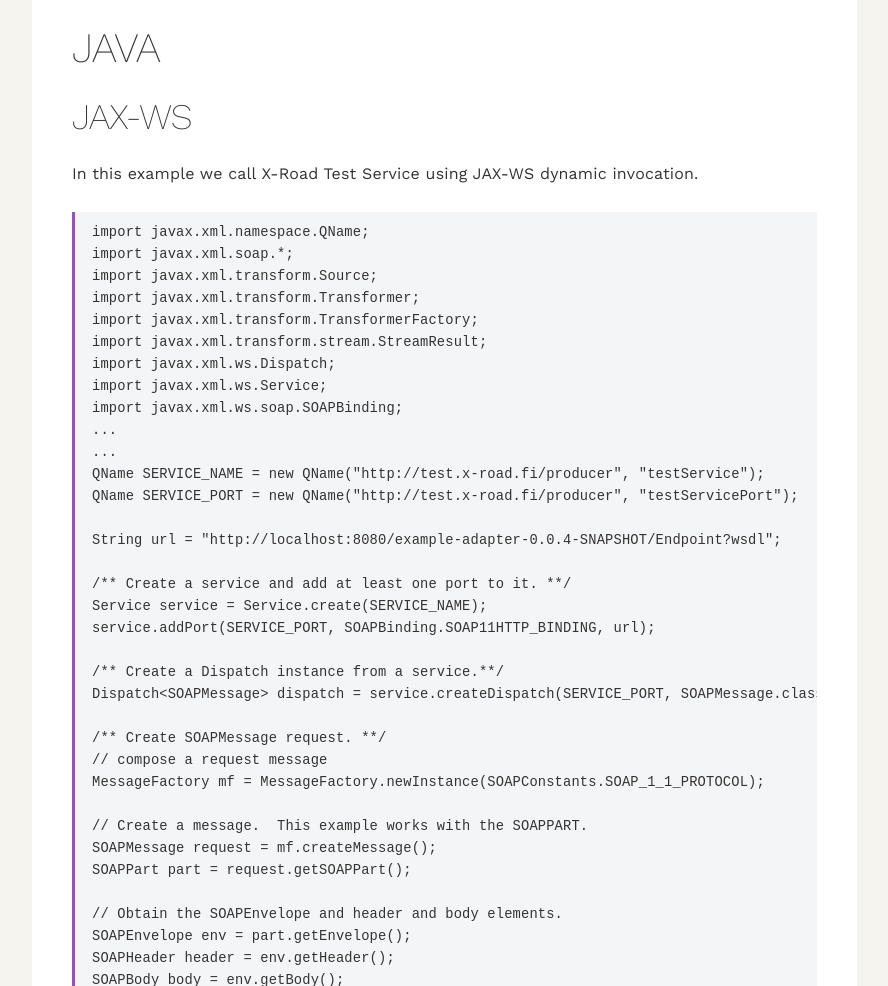
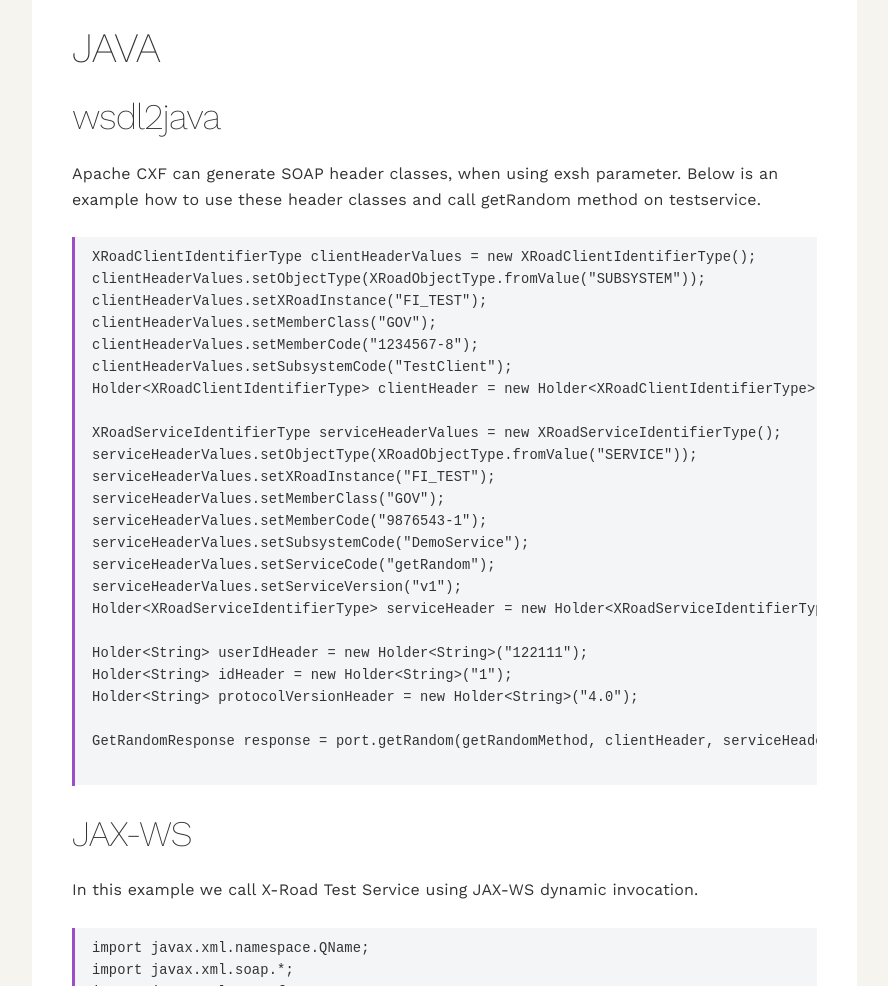
Before and after one commit to jointxroad/jointxroad.github.io, a plain HTML site: page examples.html in a window 1280 px wide. Shown: the part 520-1506 px from the top of the page, without its empty margins (333-1221 px from the left). Drawn offline with nearby package versions, Linux system fonts and the light colour scheme.

Commit message:
Site updated to 284c2d4

```diff
--- a/examples.html
+++ b/examples.html
@@ -69,6 +69,36 @@
 <p>To get quickly started with development/testing you don&#39;t need to have full security server installation. Instead you can just run <a href="https://github.com/petkivim/x-road-test-service">X-Road Test Service</a> locally and try your client code against it.</p>
 
 <h2 id="java">JAVA</h2>
+
+<h3 id="wsdl2java">wsdl2java</h3>
+
+<p>Apache CXF can generate SOAP header classes, when using <a href="http://cxf.apache.org/docs/wsdl-to-java.html">exsh</a> parameter. Below is an example how to use these header classes and call getRandom method on testservice.</p>
+
+<pre><code class="java">XRoadClientIdentifierType clientHeaderValues = new XRoadClientIdentifierType();
+clientHeaderValues.setObjectType(XRoadObjectType.fromValue(&quot;SUBSYSTEM&quot;));
+clientHeaderValues.setXRoadInstance(&quot;FI_TEST&quot;);
+clientHeaderValues.setMemberClass(&quot;GOV&quot;);
+clientHeaderValues.setMemberCode(&quot;1234567-8&quot;);
+clientHeaderValues.setSubsystemCode(&quot;TestClient&quot;);
+Holder&lt;XRoadClientIdentifierType&gt; clientHeader = new Holder&lt;XRoadClientIdentifierType&gt;(clientHeaderValues);
+
+XRoadServiceIdentifierType serviceHeaderValues = new XRoadServiceIdentifierType();
+serviceHeaderValues.setObjectType(XRoadObjectType.fromValue(&quot;SERVICE&quot;));
+serviceHeaderValues.setXRoadInstance(&quot;FI_TEST&quot;);
+serviceHeaderValues.setMemberClass(&quot;GOV&quot;);
+serviceHeaderValues.setMemberCode(&quot;9876543-1&quot;);
+serviceHeaderValues.setSubsystemCode(&quot;DemoService&quot;);
+serviceHeaderValues.setServiceCode(&quot;getRandom&quot;);
+serviceHeaderValues.setServiceVersion(&quot;v1&quot;);
+Holder&lt;XRoadServiceIdentifierType&gt; serviceHeader = new Holder&lt;XRoadServiceIdentifierType&gt;(serviceHeaderValues);
+
+Holder&lt;String&gt; userIdHeader = new Holder&lt;String&gt;(&quot;122111&quot;);
+Holder&lt;String&gt; idHeader = new Holder&lt;String&gt;(&quot;1&quot;);
+Holder&lt;String&gt; protocolVersionHeader = new Holder&lt;String&gt;(&quot;4.0&quot;);
+
+GetRandomResponse response = port.getRandom(getRandomMethod, clientHeader, serviceHeader, userIdHeader, idHeader, null, protocolVersionHeader);
+
+</code></pre>
 
 <h3 id="jax-ws">JAX-WS</h3>
 
```
Also changed, not shown: blog/2015-12-08-joint-x-road-community-focus.html (+3 -3 lines), events.html (+6 -6 lines), index.html (+6 -6 lines), 2 other files.
